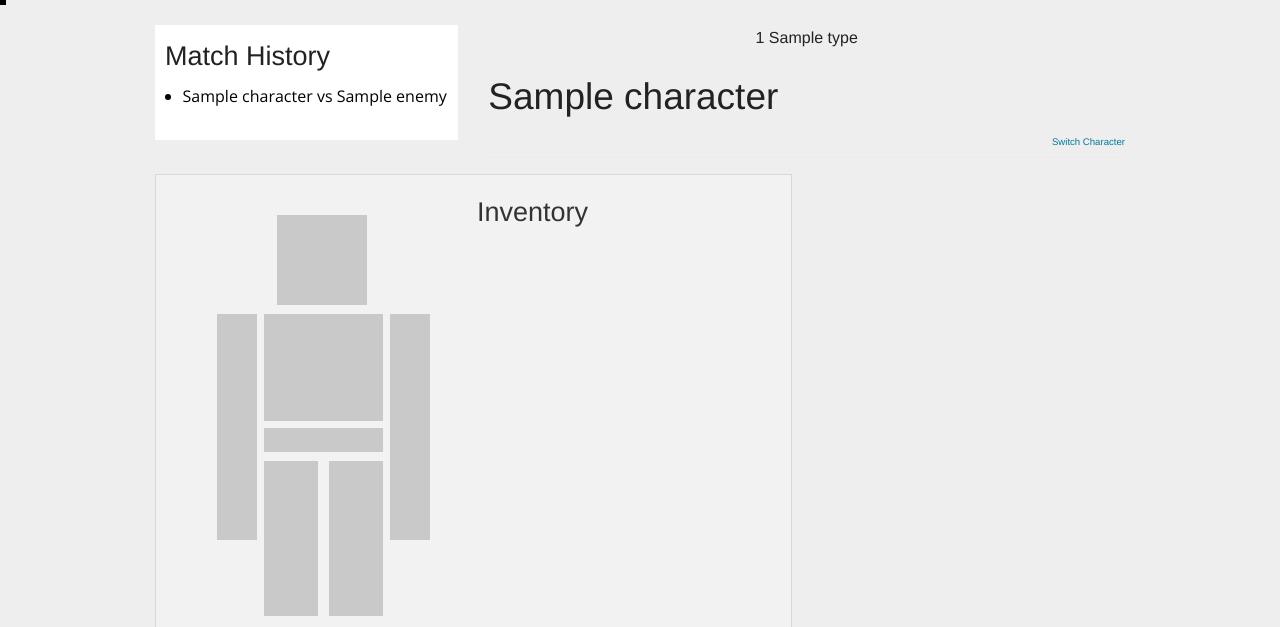
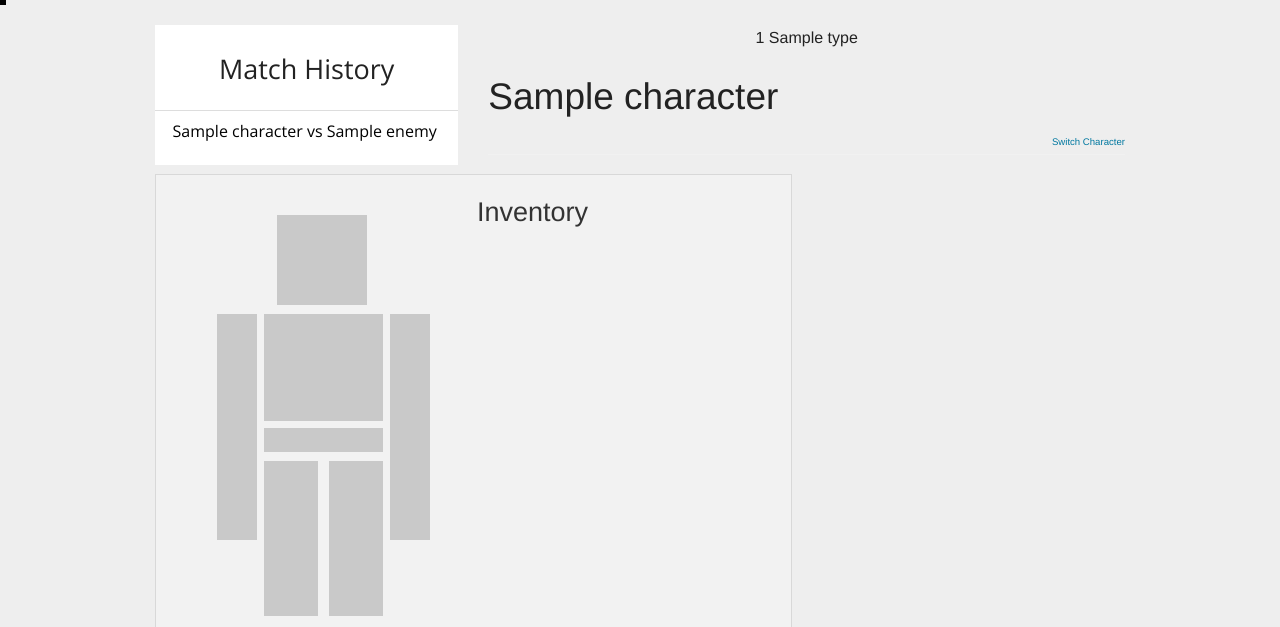
Before and after one commit to JamesJGarner/rpg-game, a Django app: page /character/1 in a window 1280 px wide. Shown: the part 45-672 px from the top of the page. Run offline with Django 3.2, Linux system fonts and the light colour scheme; tables that the repository leaves empty hold one stand-in row (values such as "Sample post"); grey boxes marked "Sample" are stand-in pictures; some libraries are stand-ins or nearby versions.

Commit message:
Added character sidebar css

```diff
--- a/game/static/css/apps/characters.css
+++ b/game/static/css/apps/characters.css
@@ -79,11 +79,18 @@ input#cc-name:focus {
 .cd-sidebar {
     float:left;
     width:100%;
-    padding: 10px;
     background:#FFF;
     font-family: 'Open Sans';
 }
 
+.cd-sidebar h3 {
+    font-family: 'Open Sans';
+    text-align: center;
+    padding: 22px;
+    border-bottom: 1px solid #ddd;
+}
+
 .cd-sidebar ul li {
     color:#000;
+    list-style: none;
 }
```
